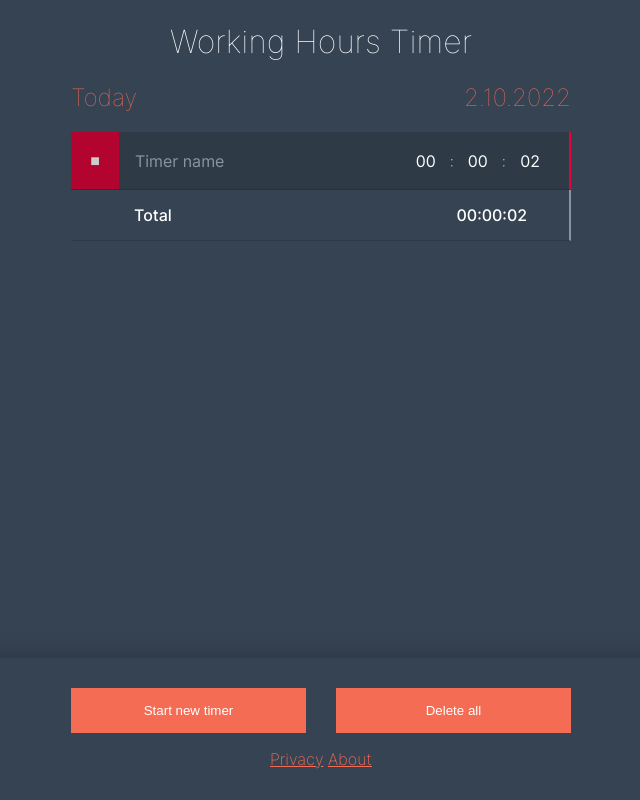
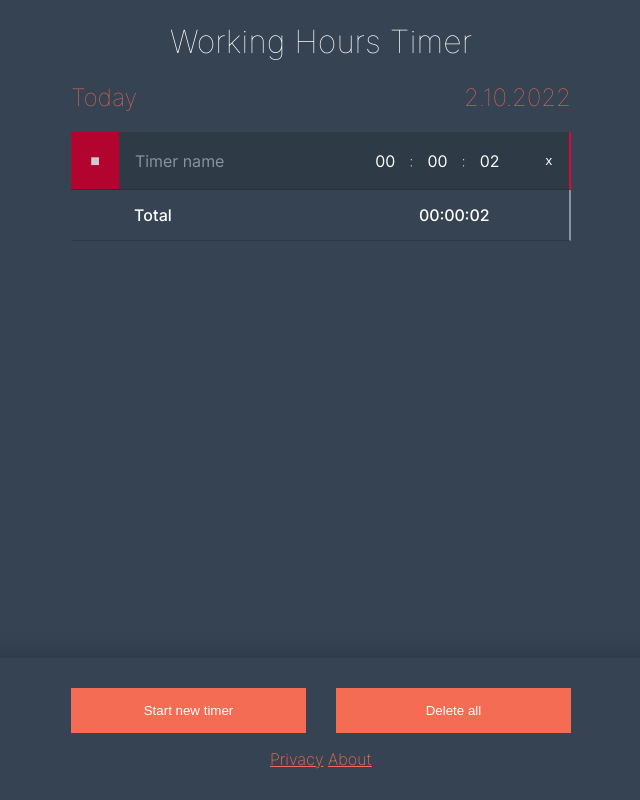
Before and after one commit to regisfrias/timer, a SvelteKit app: page / in a window 1280 px wide. Both pictures are taken after a click on the button "Start new timer". Shown: the whole page, without its empty margins (319-959 px from the left). Built offline with nearby package versions, Linux system fonts and the light colour scheme.

Commit message:
Delete individual timers.

```diff
--- a/src/global.css
+++ b/src/global.css
@@ -108,3 +108,7 @@ button.active::after, .button.active::after {
   background-color: rgba(0, 0, 0, 0.2);
   color: var(--black);
 }
+
+.button_clear {
+  background-color: transparent;
+}
--- a/src/routes/+page.svelte
+++ b/src/routes/+page.svelte
@@ -115,6 +115,17 @@
     allTimers = {}
   }
 
+  const removeTimer = (evt: Event) => {
+    const target = evt.target as HTMLInputElement
+    const timerDay = target.dataset.timerDay
+    const timerId = target.dataset.timerId ? parseInt(target.dataset.timerId) : null
+    if (timerDay && timerId !== null) {
+      allTimers[timerDay].timers.splice(timerId, 1)
+      updateTotal(timerDay)
+      save()
+    }
+  }
+
   const stopTimer = () => {
     window.clearInterval(interval)
     interval = 0
@@ -190,6 +201,7 @@
                 value={pad(msToTimeObj(timer.diff).secs)}
               >
             </div>
+            <button on:click={removeTimer} data-timer-id={timerId} data-timer-day={thisDay} class="button_clear">x</button>
           </div>
         {/each}
         <div class="total">
@@ -229,7 +241,7 @@
 
   .timer {
     display: grid;
-    grid-template-columns: 3rem 3fr 1fr;
+    grid-template-columns: 3rem 3fr 1fr 0.5fr;
     border-bottom: 1px solid #00000024;
   }
 
@@ -292,7 +304,7 @@
 
   .total {
     display: grid;
-    grid-template-columns: 3rem 3fr 1fr;
+    grid-template-columns: 3rem 3fr 1fr 0.5fr;
     border-bottom: 1px solid #00000024;
     border-right: 2px solid var(--gray);
   }
@@ -330,4 +342,8 @@
     background-color: var(--background);
   }
 
+  .button_clear:hover {
+    background-color: var(--accent);
+  }
+
 </style>
```
